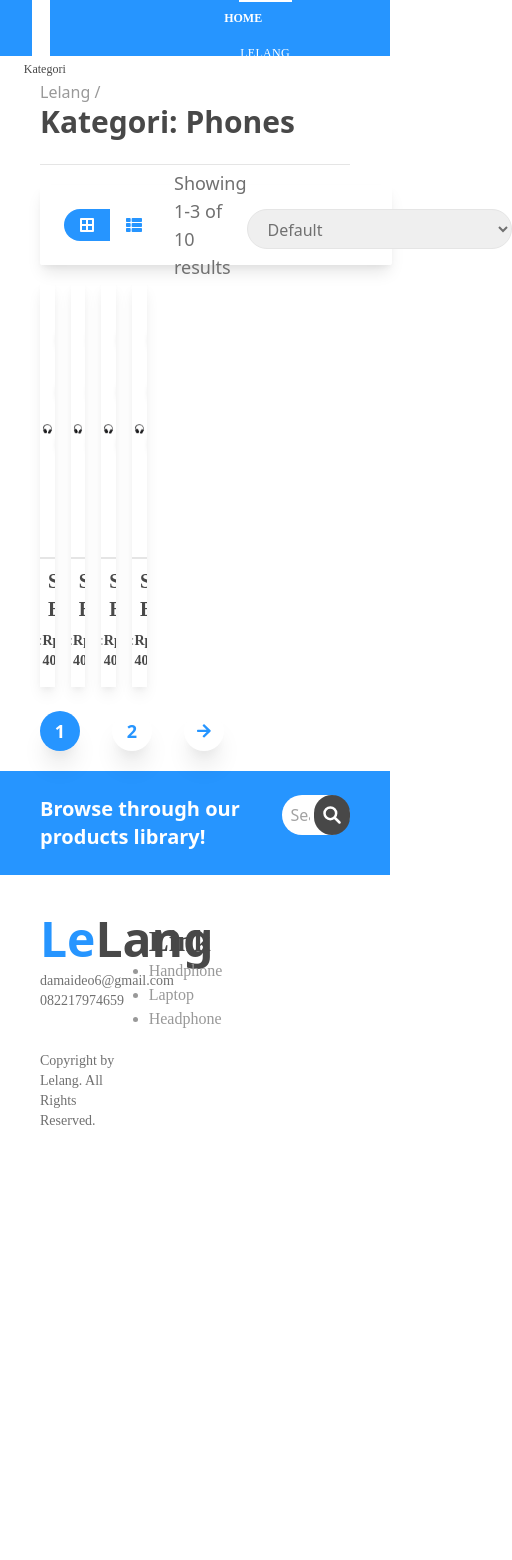
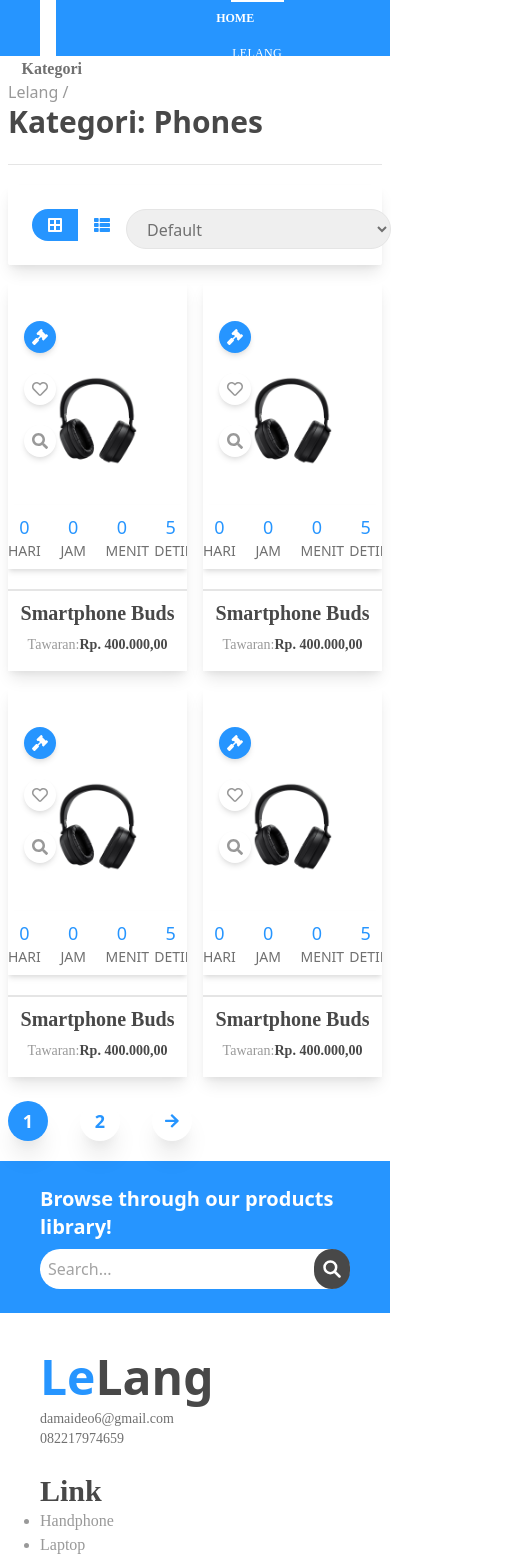
Before and after one commit to pe4ce56/lelang, a React (Create React App) app: page /product-category/phones in a window 390 px wide. Shown: the top 1560 px of the page, 512 px wide, since content can reach past the window. Before the commit the page ends 1171 px from the top, so only its background shows below. Built offline with nearby package versions, Linux system fonts and the light colour scheme.

Commit message:
fixed responsive page

```diff
--- a/package.json
+++ b/package.json
@@ -12,6 +12,7 @@
     "@testing-library/react": "^11.1.0",
     "@testing-library/user-event": "^12.1.10",
     "react": "^17.0.1",
+    "react-countdown": "^2.3.1",
     "react-dom": "^17.0.1",
     "react-redux": "^7.2.2",
     "react-router-dom": "^5.2.0",
--- a/src/components/Home/LatestAuction.jsx
+++ b/src/components/Home/LatestAuction.jsx
@@ -13,9 +13,9 @@ function LatestAuction() {
         <FontAwesomeIcon icon={faGavel} className="mx-2 text-lg text-primary" />
         <div className="border-t-2 border-color2 w-32"></div>
       </div>
-      <div className="grid grid-cols-12 px-10 mt-2 w-full  gap-4 mt-4">
+      <div className="grid grid-cols-12 px-4 md:px-10 mt-2 w-full  gap-4 mt-4">
         {[1, 2, 3, 4].map((e) => (
-          <div className="col-span-1 sm:col-span-6 md:col-span-3">
+          <div className="col-span-6  lg:col-span-3">
             <GridView />
           </div>
         ))}
--- a/src/components/Layouts/Footer.jsx
+++ b/src/components/Layouts/Footer.jsx
@@ -1,11 +1,16 @@
+import { Fragment } from "react";
+
 function Footer() {
   return (
-    <>
-      <div className="flex justify-between px-10 py-6 bg-primary">
-        <p className="text-mont font-bold text-white text-xl">
+    <Fragment>
+      <div className="grid grid-cols-12 w-full px-10 py-6 bg-primary">
+        <div className="col-span-12 md:col-span-6">
+          <p className=" text-mont font-bold text-white text-xl">
             Browse through our products library!
           </p>
-        <form method="GET" className="w-1/3">
+        </div>
+        <div className="col-span-12 md:col-start-9 md:col-span-4">
+          <form method="GET" className="mt-2 md:mt-0 w-full">
             <div class="relative text-gray-600 focus-within:text-gray-400">
               <span class="absolute inset-y-0 right-0 flex items-center ">
                 <button
@@ -35,8 +40,9 @@ function Footer() {
             </div>
           </form>
         </div>
+      </div>
       <footer className="grid grid-cols-12 gap-4 px-10 py-10 pt-10">
-        <div className="col-span-4">
+        <div className="col-span-12 md:col-span-4">
           <div className=" flex">
             <h3 className="text-primary text-5xl font-sans font-bold">Le</h3>
             <h3 className="text-secondary text-5xl  font-sans font-bold">
@@ -47,12 +53,9 @@ function Footer() {
             damaideo6@gmail.com
           </p>
           <p className="font-mont text-color3 text-sm">082217974659</p>
-          <p className="font-mont text-color3 text-sm mt-10">
-            Copyright by Lelang. All Rights Reserved.
-          </p>
         </div>
 
-        <div className="col-span-4 mt-2">
+        <div className="col-span-12 md:col-span-4 mt-2">
           <h2 className="font-mont text-secondary font-bold text-3xl">Link</h2>
           <ul className="font-mont text-color2 text-base list-disc">
             <li>Handphone</li>
@@ -60,8 +63,13 @@ function Footer() {
             <li>Headphone</li>
           </ul>
         </div>
+        <div className="col-span-12">
+          <p className="font-mont text-color3 text-sm mt-10">
+            Copyright by Lelang. All Rights Reserved.
+          </p>
+        </div>
       </footer>
-    </>
+    </Fragment>
   );
 }
 
--- a/src/components/Layouts/Navbar.jsx
+++ b/src/components/Layouts/Navbar.jsx
@@ -66,7 +66,7 @@ function navbar() {
             </div>
           </Link>
         </div>
-        <nav className="px-8 grid grid-flow-col grid-cols-8 bg-primary h-14 font-mont font-bold text-xs">
+        <nav className="px-10 grid grid-flow-col grid-cols-8 bg-primary h-14 font-mont font-bold text-xs">
           <button className="flex bg-white col-span-1 justify-center items-center focus:outline-none">
             <svg
               xmlns="http://www.w3.org/2000/svg"
@@ -82,7 +82,7 @@ function navbar() {
                 d="M4 6h16M4 12h16M4 18h16"
               />
             </svg>
-            <h6 className="text-color4">Kategori</h6>
+            <h6 className="text-color3 font-bold text-base">Kategori</h6>
           </button>
           <ul className="px-10 col-span-12 md:col-span-3  md:flex flex-grow  justify-between items-center text-white">
             <li className="nav-item flex flex-col justify-center group">
--- a/src/components/Product/GridView.jsx
+++ b/src/components/Product/GridView.jsx
@@ -1,14 +1,49 @@
 import { FontAwesomeIcon } from "@fortawesome/react-fontawesome";
 import { faGavel, faSearch } from "@fortawesome/free-solid-svg-icons";
 import { faHeart } from "@fortawesome/free-regular-svg-icons";
+import Countdown from "react-countdown";
+import { Fragment } from "react";
 function GridView() {
+  const countDownView = ({ days, hours, minutes, seconds, completed }) => (
+    <Fragment>
+      <div className="grid-span-1 text-center">
+        <p className="text-lg text-primary text-mont text-bold">{days}</p>
+        <p className="text-sm text-color3 text-mont text-bold uppercase">
+          Hari
+        </p>
+      </div>
+      <div className="grid-span-1 text-center">
+        <p className="text-lg text-primary text-mont text-bold">{hours}</p>
+        <p className="text-sm text-color3 text-mont text-bold uppercase">Jam</p>
+      </div>
+      <div className="grid-span-1 text-center">
+        <p className="text-lg text-primary text-mont text-bold">{minutes}</p>
+        <p className="text-sm text-color3 text-mont text-bold uppercase">
+          Menit
+        </p>
+      </div>
+      <div className="grid-span-1 text-center">
+        <p className="text-lg text-primary text-mont text-bold">{seconds}</p>
+        <p className="text-sm text-color3 text-mont text-bold uppercase">
+          Detik
+        </p>
+      </div>
+    </Fragment>
+  );
   return (
-    <div class="relative max-w-sm overflow-hidden shadow-lg pt-5">
-      <img
-        class="object-contain w-full h-64"
-        src="/image/headphone1.jpg"
-        alt="Sunset in the mountains"
-      />
+    <div class="relative max-w-full overflow-hidden shadow-lg pt-5 ">
+      <div className="h-72 z-0">
+        <img
+          class="object-contain w-3/4 h-60 mx-auto z-0"
+          src="/image/headphone1.jpg"
+          alt="Sunset in the mountains"
+        />
+      </div>
+      <div className="w-full absolute top-56 md:px-4">
+        <div className="py-2  md:px-8 xs:px-4 w-auto grid grid-flow-col grid-cols-4 shadow-md gap-4 ">
+          <Countdown date={Date.now() + 10000} renderer={countDownView} />
+        </div>
+      </div>
       <div className="absolute top-10 left-4">
         <div className="rounded-full bg-primary text-white w-8 h-8 flex justify-center items-center shadow-md cursor-pointer">
           <FontAwesomeIcon icon={faGavel} size="md" />
--- a/src/components/Product/ListView.jsx
+++ b/src/components/Product/ListView.jsx
@@ -4,15 +4,15 @@ import { faHeart } from "@fortawesome/free-regular-svg-icons";
 
 function ListView() {
   return (
-    <div className="relative rounded-sm shadow-lg w-full py-4 px-6 flex justify-between mt-2 grid grid-cols-12 h-80">
-      <div className="col-span-4 flex justify-center">
+    <div className="relative rounded-sm shadow-lg w-full py-4 px-6 flex justify-between mt-2 grid grid-cols-12 h-auto">
+      <div className="col-span-12 md:col-span-4 flex justify-center">
         <img
-          class="object-contain w-full h-auto"
+          class="object-contain w-1/2 md:w-full h-auto "
           src="/image/headphone1.jpg"
           alt="Sunset in the mountains"
         />
       </div>
-      <div className="col-span-6 pt-10">
+      <div className="col-span-12 md:col-span-6 pt-10  text-center md:text-left">
         <p className="text-2xl font-mont text-secondary font-bold  cursor-pointer hover:text-primary">
           Smartphone Buds
         </p>
@@ -22,7 +22,7 @@ function ListView() {
           silky coat. Like all long haired cats, Ragdolls need grooming to
           ensure their fur does not mat
         </p>
-        <div className="mb-2 flex mt-3">
+        <div className="mb-2 flex mt-3 justify-center md:justify-start">
           <p className="text-color2 text-sm font-mont font-normal">Tawaran:</p>
           <p className="text-secondary font-bold text-sm font-mont">
             Rp. 400.000,00
--- a/src/components/Product/ViewProductByCategory.jsx
+++ b/src/components/Product/ViewProductByCategory.jsx
@@ -15,7 +15,7 @@ function ListProductCategory() {
   const [view, setView] = useState("grid");
 
   return (
-    <section className="px-10">
+    <section className="px-2 md:px-10">
       <div className="py-6">
         <p className="text-mont text-base text-color2">Lelang / </p>
         <p className="text-mont font-bold text-3xl text-secondary capitalize">
@@ -81,7 +81,7 @@ function ListProductCategory() {
               >
                 <FontAwesomeIcon icon={faThList} size="md" />
               </button>
-              <p className="text-color3 text-mont text-lg ml-4">
+              <p className="hidden sm:block text-color3 text-mont text-lg ml-4">
                 Showing 1-3 of 10 results
               </p>
             </div>
@@ -96,9 +96,9 @@ function ListProductCategory() {
           </div>
 
           {view === "grid" ? (
-            <div className="grid grid-cols-12 mt-2 w-full  gap-4 mt-4">
+            <div className="grid grid-cols-12 mt-2 w-full gap-4 mt-4">
               {[1, 2, 3, 4].map((e) => (
-                <div className="col-span-1 sm:col-span-6 md:col-span-4">
+                <div className="col-span-6 lg:col-span-4">
                   <GridView />
                 </div>
               ))}
```
Also changed, not shown: src/components/Home/ListAuction.jsx (+9 -9 lines), 2 other files (tests, documents, lock files or other folders). Lines whose indentation alone changed are shown as unchanged.
